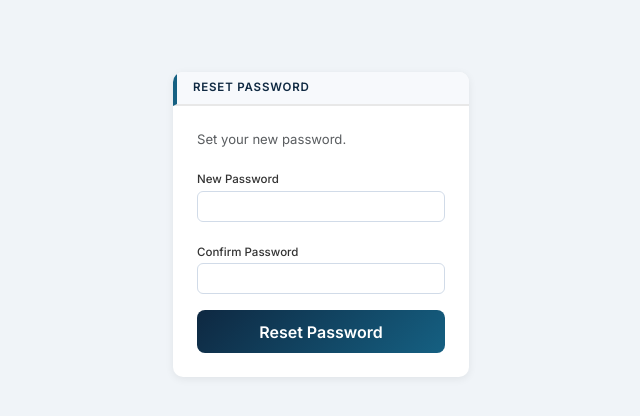
After one commit to maxwellkeeping/RecoveryNote, a Flask app: page /reset-password/1 in a window 1280 px wide. The commit adds this page. Shown: the top 416 px of the page, without its empty margins (319-959 px from the left). Run offline with Flask 2, Linux system fonts and the light colour scheme; a database or web service that is not in the repository returns one stand-in record (values such as "Sample title"); some libraries are stand-ins or nearby versions.

Commit message:
Add secure admin reset-link password flow

```diff
--- a/app.py
+++ b/app.py
@@ -9,6 +9,7 @@ from flask import (
     make_response,
     send_file,
     abort,
+    session,
 )
 import csv
 import io
@@ -16,6 +17,7 @@ import json
 import os
 import pathlib
 import re
+import secrets
 import sys
 import hashlib
 from contextlib import contextmanager
@@ -124,6 +126,20 @@ def hash_password(password):
     return generate_password_hash(password)
 
 
+def _generate_reset_token():
+    """Generate a one-time password reset token."""
+    return secrets.token_urlsafe(32)
+
+
+def _mask_reset_url(url):
+    """Return a masked reset URL preview for display in the admin UI."""
+    if not url:
+        return ""
+    if len(url) <= 48:
+        return url[:16] + "..."
+    return f"{url[:36]}...{url[-12:]}"
+
+
 def _is_legacy_sha256_hash(stored_hash):
     return bool(re.fullmatch(r"[0-9a-f]{64}", (stored_hash or "")))
 
@@ -201,6 +217,16 @@ def init_db():
                 password              VARCHAR(256) NOT NULL,
                 role                  VARCHAR(20)  NOT NULL DEFAULT 'user',
                 must_change_password  BOOLEAN NOT NULL DEFAULT TRUE
+            )
+        """)
+        cur.execute("""
+            CREATE TABLE IF NOT EXISTS password_reset_tokens (
+                id          SERIAL PRIMARY KEY,
+                user_id     INTEGER NOT NULL REFERENCES users(id) ON DELETE CASCADE,
+                token       VARCHAR(128) UNIQUE NOT NULL,
+                expires_at  TIMESTAMPTZ NOT NULL,
+                used_at     TIMESTAMPTZ,
+                created_at  TIMESTAMPTZ NOT NULL DEFAULT NOW()
             )
         """)
         # Migrate: add must_change_password column if missing (existing DBs)
@@ -956,6 +982,54 @@ def change_password():
     return render_template("change_password.html")
 
 
+@app.route("/reset-password/<token>", methods=["GET", "POST"])
+def reset_password(token):
+    if not token:
+        flash("Invalid password reset link.", "danger")
+        return redirect(url_for("login"))
+    try:
+        with db_cursor() as cur:
+            cur.execute(
+                """
+                SELECT prt.id, prt.user_id
+                FROM password_reset_tokens prt
+                WHERE prt.token = %s
+                  AND prt.used_at IS NULL
+                  AND prt.expires_at > NOW()
+                """,
+                (token,),
+            )
+            token_row = cur.fetchone()
+            if not token_row:
+                flash("This password reset link is invalid or expired.", "danger")
+                return redirect(url_for("login"))
+
+            if request.method == "POST":
+                new_pw = request.form.get("new_password", "").strip()
+                confirm_pw = request.form.get("confirm_password", "").strip()
+                if not new_pw or len(new_pw) < 6:
+                    flash("Password must be at least 6 characters.", "danger")
+                    return render_template("reset_password.html")
+                if new_pw != confirm_pw:
+                    flash("Passwords do not match.", "danger")
+                    return render_template("reset_password.html")
+
+                cur.execute(
+                    "UPDATE users SET password = %s, must_change_password = FALSE WHERE id = %s",
+                    (hash_password(new_pw), token_row[1]),
+                )
+                cur.execute(
+                    "UPDATE password_reset_tokens SET used_at = NOW() WHERE id = %s",
+                    (token_row[0],),
+                )
+                flash("Password reset successfully. You can now sign in.", "success")
+                return redirect(url_for("login"))
+    except Exception:
+        flash("Could not reset password right now.", "danger")
+        return redirect(url_for("login"))
+    return render_template("reset_password.html")
+
+
 @app.route("/logout")
 @login_required
 def logout():
@@ -1267,7 +1341,8 @@ def admin_users():
     with db_cursor() as cur:
         cur.execute("SELECT id, username, role FROM users ORDER BY username")
         users = cur.fetchall()
-    return render_template("admin_users.html", users=users)
+    reset_link = session.pop("admin_reset_link", None)
+    return render_template("admin_users.html", users=users, reset_link=reset_link)
 
 
 @app.route("/admin/users/add", methods=["POST"])
@@ -1308,5 +1383,48 @@ def admin_users_delete(user_id):
     return redirect(url_for("admin_users"))
 
 
+@app.route("/admin/users/reset/<int:user_id>", methods=["POST"])
+@admin_required
+def admin_users_reset(user_id):
+    if user_id == current_user.id:
+        flash("You cannot reset your own password from this page.", "danger")
+        return redirect(url_for("admin_users"))
+    token = _generate_reset_token()
+    try:
+        with db_cursor() as cur:
+            cur.execute(
+                "SELECT username FROM users WHERE id = %s",
+                (user_id,),
+            )
+            user_row = cur.fetchone()
+            if not user_row:
+                flash("User not found.", "danger")
+                return redirect(url_for("admin_users"))
+            cur.execute(
+                "UPDATE password_reset_tokens SET used_at = NOW() WHERE user_id = %s AND used_at IS NULL",
+                (user_id,),
+            )
+            cur.execute(
+                """
+                INSERT INTO password_reset_tokens (user_id, token, expires_at)
+                VALUES (%s, %s, NOW() + INTERVAL '1 hour')
+                """,
+                (user_id, token),
+            )
+        reset_url = url_for("reset_password", token=token, _external=True)
+        session["admin_reset_link"] = {
+            "username": user_row[0],
+            "url": reset_url,
+            "masked_url": _mask_reset_url(reset_url),
+        }
+        flash(
+            f'Password reset link created for "{user_row[0]}".',
+            "info",
+        )
+    except Exception:
+        flash("Could not create password reset link.", "danger")
+    return redirect(url_for("admin_users"))
+
+
 if __name__ == "__main__":
     app.run(debug=True)
--- /dev/null
+++ b/templates/reset_password.html
@@ -0,0 +1,29 @@
+{% extends "base.html" %}
+
+{% block title %}Reset Password{% endblock %}
+
+{% block content %}
+      <div class="row justify-content-center mt-5">
+        <div class="col-sm-8 col-md-5 col-lg-4">
+          <div class="section-card">
+            <div class="card-header">Reset Password</div>
+            <div class="card-body p-4">
+              <p class="text-muted" style="font-size:.82rem">Set your new password.</p>
+              <form method="post">
+                <div class="mb-3">
+                  <label class="form-label" for="new_password">New Password</label>
+                  <input type="password" name="new_password" id="new_password" class="form-control"
+                         required minlength="6" autocomplete="new-password">
+                </div>
+                <div class="mb-3">
+                  <label class="form-label" for="confirm_password">Confirm Password</label>
+                  <input type="password" name="confirm_password" id="confirm_password" class="form-control"
+                         required minlength="6" autocomplete="new-password">
+                </div>
+                <button type="submit" class="btn btn-submit w-100">Reset Password</button>
+              </form>
+            </div>
+          </div>
+        </div>
+      </div>
+{% endblock %}
```
Also changed, not shown: templates/admin_users.html (+59 -5 lines), tests/test_admin_users_reset.py (added, +170 -0 lines).
